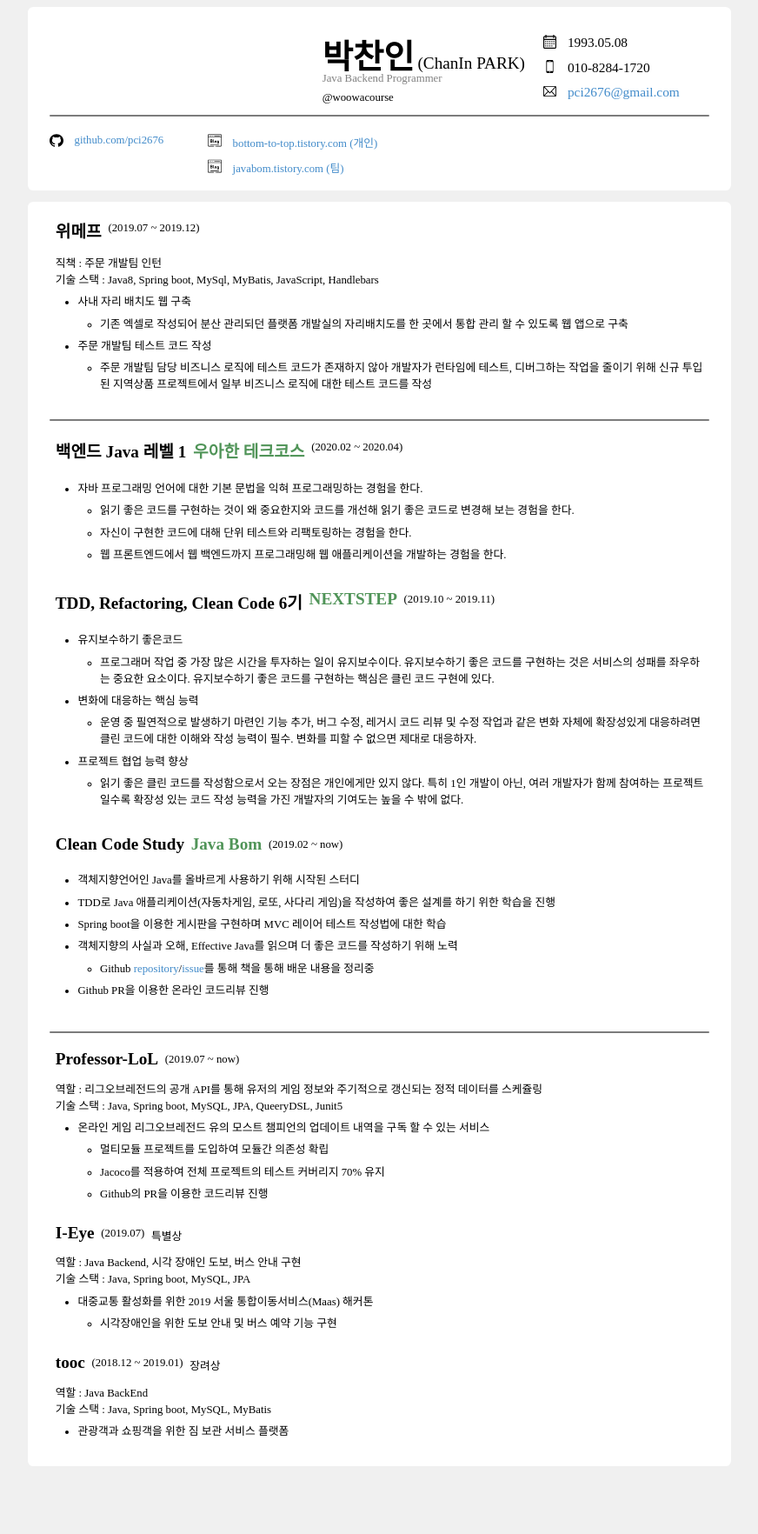
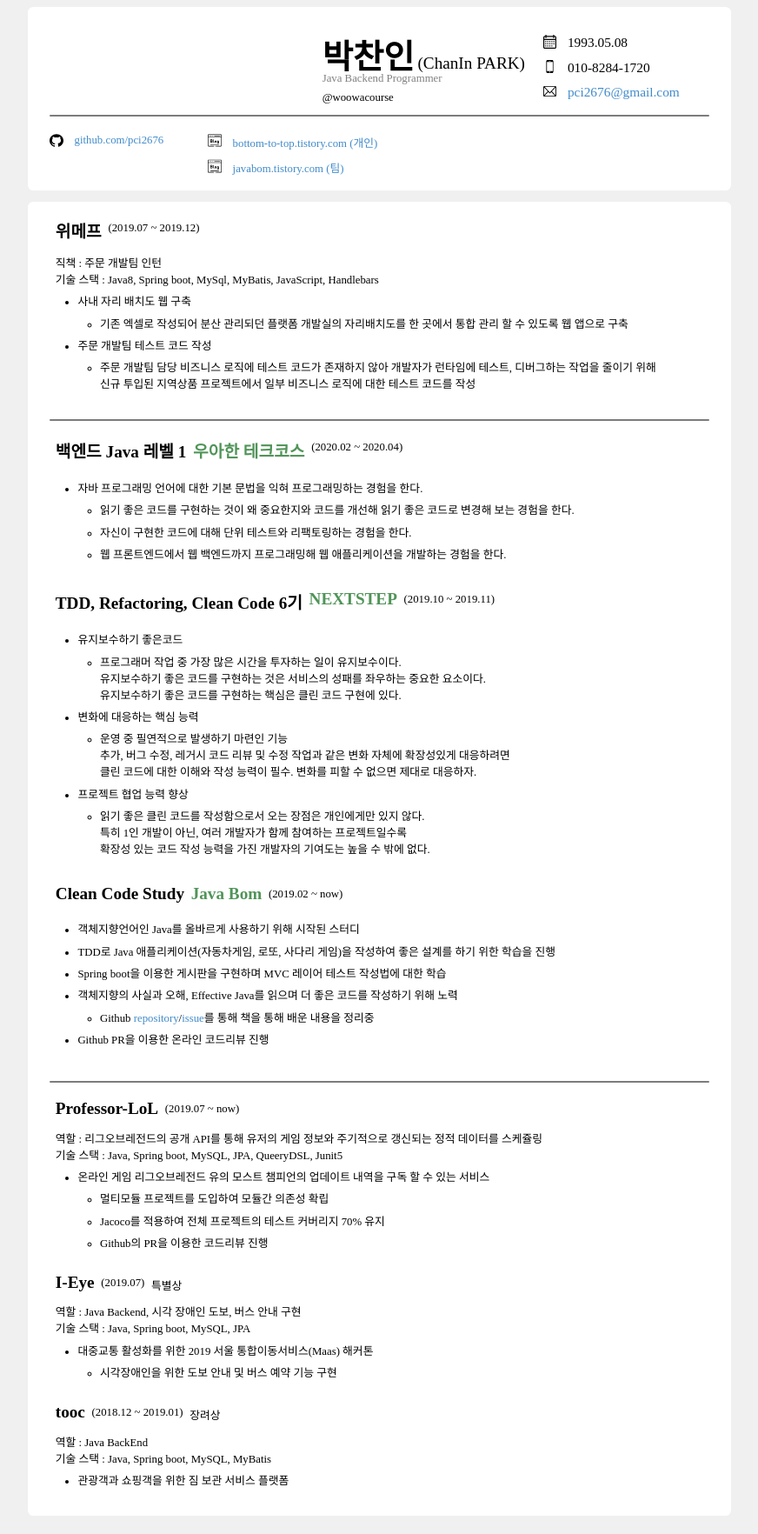
Before and after one commit to pci2676/pci2676.github.io, a Jekyll site: the page built from index.html, in a window 1280 px wide. Shown: the whole page at 87% size, without its empty margins (229-1101 px from the left). Built offline with Jekyll 4.4.1, drawn with Linux system fonts in a browser that asks for light colours; before the commit the page ends 1707 px from its top, so only the background shows below that.

Commit message:
refactor : 개행

```diff
--- a/_data/experience.yml
+++ b/_data/experience.yml
@@ -7,7 +7,7 @@ careers:
       - 사내 자리 배치도 웹 구축
         - 기존 엑셀로 작성되어 분산 관리되던 플랫폼 개발실의 자리배치도를 한 곳에서 통합 관리 할 수 있도록 웹 앱으로 구축
       - 주문 개발팀 테스트 코드 작성
-        - 주문 개발팀 담당 비즈니스 로직에 테스트 코드가 존재하지 않아 개발자가 런타임에 테스트, 디버그하는 작업을 줄이기 위해
+        - 주문 개발팀 담당 비즈니스 로직에 테스트 코드가 존재하지 않아 개발자가 런타임에 테스트, 디버그하는 작업을 줄이기 위해<br>
           신규 투입된 지역상품 프로젝트에서 일부 비즈니스 로직에 대한 테스트 코드를 작성
 
 studies:
@@ -25,17 +25,17 @@ studies:
     time: 2019.10 ~ 2019.11
     details: |
       - 유지보수하기 좋은코드
-        - 프로그래머 작업 중 가장 많은 시간을 투자하는 일이 유지보수이다.
-          유지보수하기 좋은 코드를 구현하는 것은 서비스의 성패를 좌우하는 중요한 요소이다.
-          유지보수하기 좋은 코드를 구현하는 핵심은 클린 코드 구현에 있다.
+        - 프로그래머 작업 중 가장 많은 시간을 투자하는 일이 유지보수이다.<br>
+          유지보수하기 좋은 코드를 구현하는 것은 서비스의 성패를 좌우하는 중요한 요소이다.<br>
+          유지보수하기 좋은 코드를 구현하는 핵심은 클린 코드 구현에 있다.<br>
       - 변화에 대응하는 핵심 능력
-        - 운영 중 필연적으로 발생하기 마련인 기능
-          추가, 버그 수정, 레거시 코드 리뷰 및 수정 작업과 같은 변화 자체에 확장성있게 대응하려면
-          클린 코드에 대한 이해와 작성 능력이 필수. 변화를 피할 수 없으면 제대로 대응하자.
+        - 운영 중 필연적으로 발생하기 마련인 기능<br>
+          추가, 버그 수정, 레거시 코드 리뷰 및 수정 작업과 같은 변화 자체에 확장성있게 대응하려면<br>
+          클린 코드에 대한 이해와 작성 능력이 필수. 변화를 피할 수 없으면 제대로 대응하자.<br>
       - 프로젝트 협업 능력 향상
-        - 읽기 좋은 클린 코드를 작성함으로서 오는 장점은 개인에게만 있지 않다.
-          특히 1인 개발이 아닌, 여러 개발자가 함께 참여하는 프로젝트일수록
-          확장성 있는 코드 작성 능력을 가진 개발자의 기여도는 높을 수 밖에 없다.
+        - 읽기 좋은 클린 코드를 작성함으로서 오는 장점은 개인에게만 있지 않다.<br>
+          특히 1인 개발이 아닌, 여러 개발자가 함께 참여하는 프로젝트일수록<br>
+          확장성 있는 코드 작성 능력을 가진 개발자의 기여도는 높을 수 밖에 없다.<br>
 
   - subject: Clean Code Study
     host: Java Bom
```
